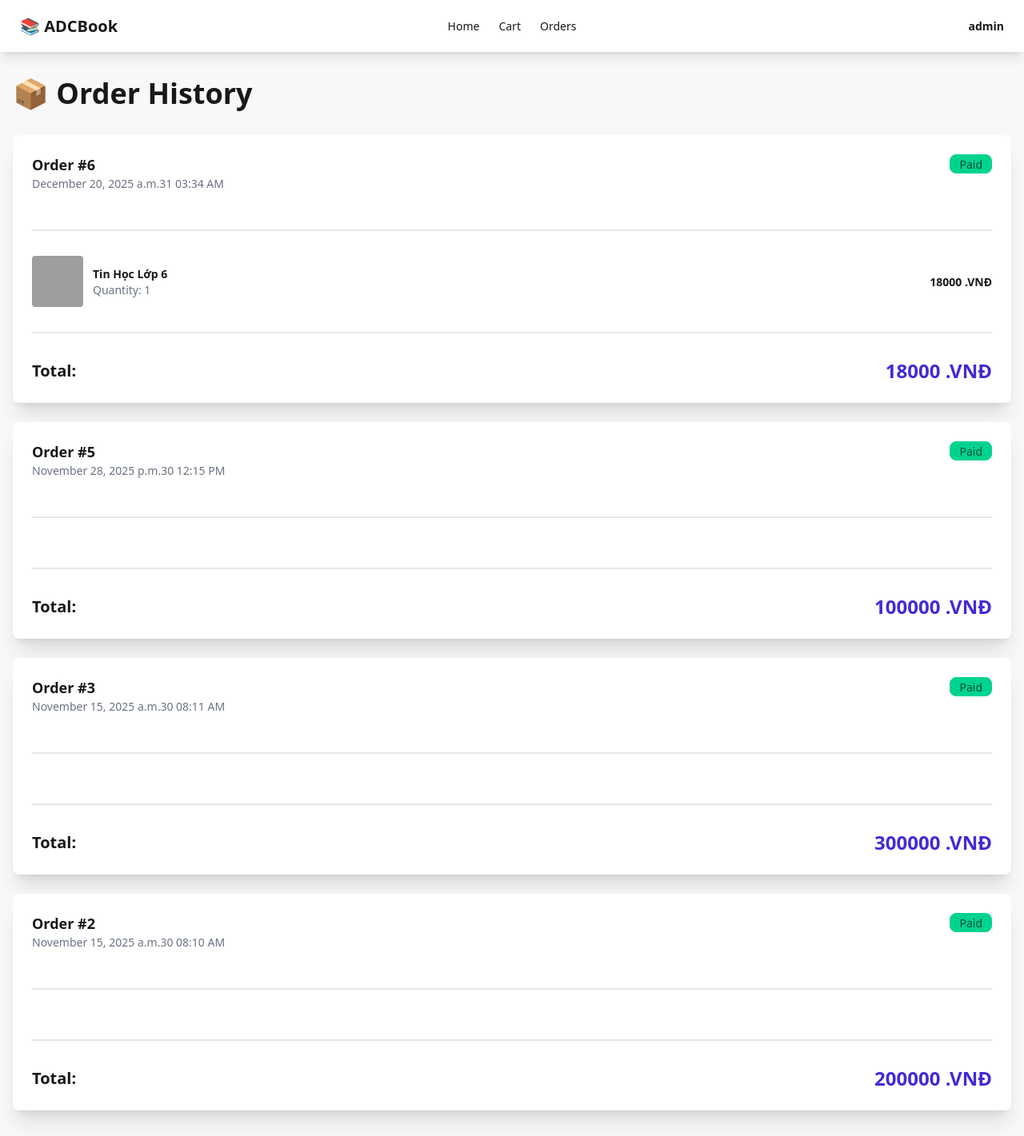
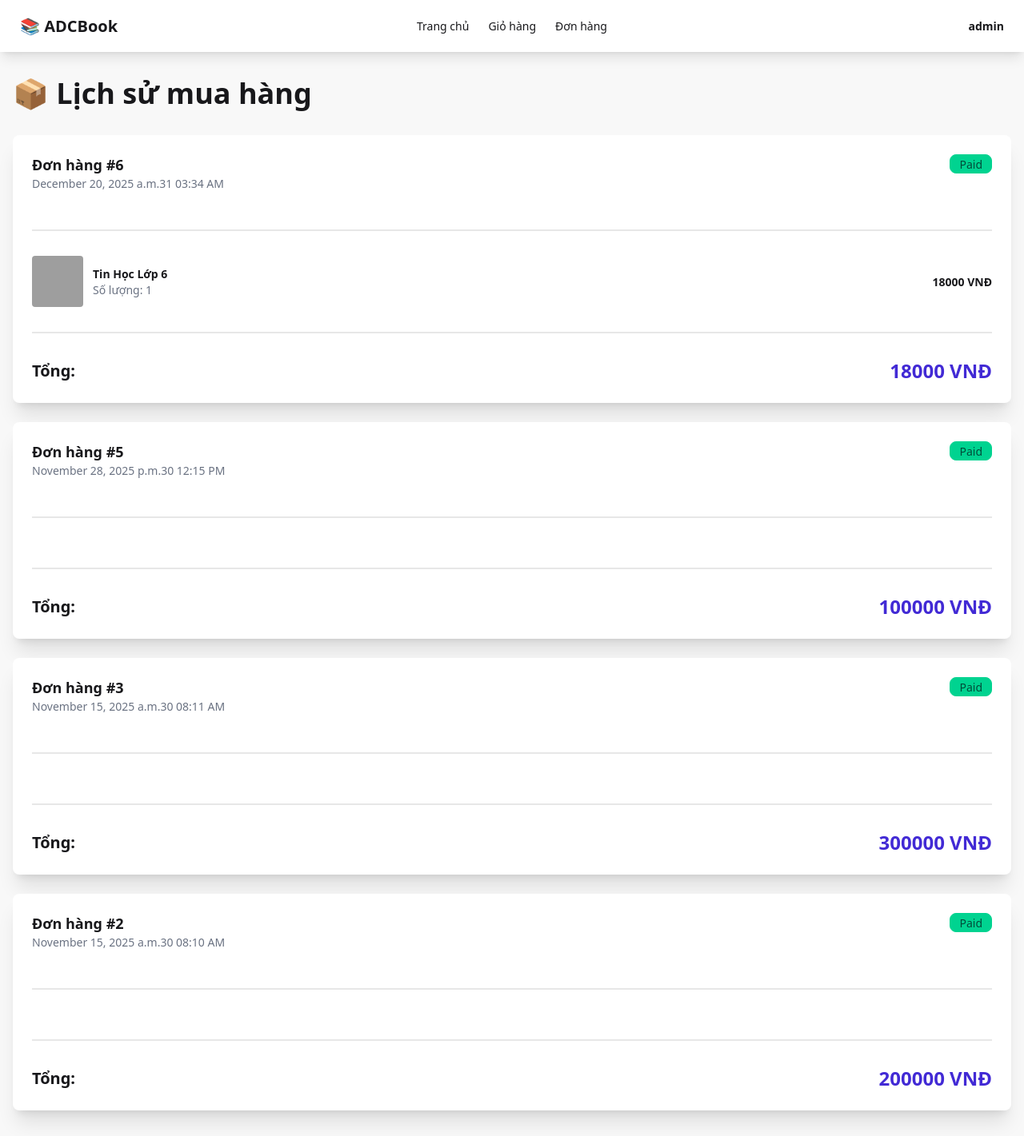
Before and after one commit to thuowg0615/DACNTT, a Django app: page /orders/ in a window 1280 px wide. Shown: the whole page at 80% size. Run offline with Django 5.2, Linux system fonts and the light colour scheme; a user stored in the database is signed in; data comes from the database, SQL or seed files in the repository; both versions use the stored data as it was after the commit; style sheets or scripts are compiled from the project's sources; parts of the project's set-up code (start-up, migrations or seed data) failed here and were passed over; some libraries are stand-ins or nearby versions; grey boxes are pictures that could not be loaded.

Commit message:
update giao diệndiện

```diff
--- a/bookstore/urls.py
+++ b/bookstore/urls.py
@@ -9,7 +9,7 @@ from orders import views as order_views
 
 admin.site.site_header = "ADC Book Admin"
 admin.site.site_title = "ADC Book Admin"
-admin.site.index_title = "Welcome to ADC Book Admin"
+admin.site.index_title = "Chào mừng đến với ADC Book Admin"
 
 urlpatterns = [
     path('admin/', admin.site.urls),
--- a/cart/templates/cart/cart.html
+++ b/cart/templates/cart/cart.html
@@ -1,7 +1,7 @@
 {% extends 'base.html' %}  <!--Kết thừa file-->
-{% block title %}Cart - ADCBook{% endblock %}  <!--Ghi đè block title trong base.html-->
+{% block title %}Giỏ hàng - ADCBook{% endblock %}  <!--Ghi đè block title trong base.html-->
 {% block content %} <!--Nội dung chính: nội dung thay đổi theo từng trang-->
-<h1 class="text-4xl font-bold mb-8">🛒 Shopping Cart</h1> <!--hiển thị tiêu đề: Tailwind CSS-->
+<h1 class="text-4xl font-bold mb-8">🛒 Giỏ hàng</h1> <!--hiển thị tiêu đề: Tailwind CSS-->
 
 {% include "cart/partials/cart_content.html" %}  <!--Nhúng toàn bộ nội dung giỏ hàng-->
 {% endblock %} <!--kết thúc-->
--- a/cart/views.py
+++ b/cart/views.py
@@ -34,7 +34,7 @@ def add_to_cart(request, pk):
             cart_item.quantity += quantity
             cart_item.save()
 
-        messages.success(request, f'{book.name} added to cart!')
+        messages.success(request, f'{book.name} được thêm vào giỏ hàng!')
 
         if request.htmx:
             return render(request, 'partials/toast.html')
@@ -51,7 +51,7 @@ def update_cart_item(request, pk):
         if quantity > 0:
             cart_item.quantity = quantity
             cart_item.save()
-            messages.success(request, 'Cart updated!')
+            messages.success(request, 'Giỏ hàng đã được cập nhật!')
 
         if request.htmx:
             context = {
@@ -72,7 +72,7 @@ def remove_from_cart(request, pk):
         # Store cart reference before deletion if needed, but we can access user.cart
         cart = request.user.cart
         cart_item.delete()
-        messages.success(request, 'Item removed from cart!')
+        messages.success(request, 'Sản phẩm đã được xóa khỏi giỏ hàng!')
 
         if request.htmx:
             context = {
--- a/orders/patterns.py
+++ b/orders/patterns.py
@@ -39,9 +39,9 @@ class OrderBuilder:
 
     def build(self):
         if not self._user:
-            raise ValueError("User must be set before building an order.")
+            raise ValueError("Người dùng phải được thiết lập trước khi tạo đơn hàng.")
         if not self._items:
-            raise ValueError("At least one item must be added before building an order.")
+            raise ValueError("Ít nhất một mặt hàng phải được thêm vào trước khi tạo đơn hàng.")
 
         total = self.calculate_total()
 
@@ -114,7 +114,7 @@ class InvoiceGenerator:
             f"Status: {order.get_status_display()}",
             "",
             "=" * 50,
-            "          Thank you for your purchase!",
+            "          Cảm ơn bạn đã mua hàng!",
             "=" * 50,
         ])
 
--- a/orders/templates/orders/checkout.html
+++ b/orders/templates/orders/checkout.html
@@ -1,6 +1,6 @@
 
 {% extends 'base.html' %} <!--kế thừa-->
-{% block title %}Checkout - Bookstore{% endblock %} <!--ghi đè-->
+{% block title %}Thanh toán - Bookstore{% endblock %} <!--ghi đè-->
 {% block content %} <!--Bắt đầu nội dung trang-->
 <h1 class="text-4xl font-bold mb-8">💳 Checkout</h1> <!--Tiêu đề-->
 
@@ -39,7 +39,7 @@
                                 <h3 class="text-lg font-bold">{{ item.book.name }}</h3>
                                 <p class="text-sm text-gray-500">{{ item.book.subject.name }} - {{ item.book.grade.name }}</p>
                                 <!-- Tính tiền -->
-                                <p class="text-sm mt-2">Quantity: {{ item.quantity }} × {{ item.book.price }} .VNĐ = <span class="font-bold">{{ item.subtotal }} .VNĐ</span></p>
+                                <p class="text-sm mt-2">Số lượng: {{ item.quantity }} × {{ item.book.price }} .VNĐ = <span class="font-bold">{{ item.subtotal }} .VNĐ</span></p>
                             </div>
                         </div>
                     </label>
@@ -81,7 +81,7 @@
                     <h2 class="card-title">Tóm tắt đơn hàng</h2>
                     <div class="divider"></div>
                     <div class="flex justify-between mb-2">
-                        <span>Items:</span>
+                        <span>Mặt hàng:</span>
                         <span>{{ items.count }}</span>
                     </div>
                     <div class="flex justify-between text-xl font-bold">
--- a/orders/templates/orders/order_history.html
+++ b/orders/templates/orders/order_history.html
@@ -1,6 +1,8 @@
 
-{% extends 'base.html' %} {% block title %}Order History - Bookstore{% endblock %} {% block content %}
-<h1 class="text-4xl font-bold mb-8">📦 Order History</h1>
+{% extends 'base.html' %} <!--Kế thừa-->
+{% block title %}Lịch sử mua hàng - Bookstore{% endblock %} <!--Tab trình duyệt-->
+{% block content %} <!--Nội dung chính-->
+<h1 class="text-4xl font-bold mb-8">📦 Lịch sử mua hàng</h1>
 
 {% if orders %}
 <div class="space-y-6">
@@ -9,7 +11,7 @@
         <div class="card-body">
             <div class="flex justify-between items-start mb-4">
                 <div>
-                    <h2 class="card-title">Order #{{ order.id }}</h2>
+                    <h2 class="card-title">Đơn hàng #{{ order.id }}</h2>
                     <p class="text-sm text-gray-500">{{ order.created_at|date:"F d, Y at h:i A" }}</p>
                 </div>
                 <div class="badge badge-success">{{ order.get_status_display }}</div>
@@ -29,10 +31,10 @@
                         {% endif %}
                         <div>
                             <p class="font-bold">{{ item.book.name }}</p>
-                            <p class="text-sm text-gray-500">Quantity: {{ item.quantity }}</p>
+                            <p class="text-sm text-gray-500">Số lượng: {{ item.quantity }}</p>
                         </div>
                     </div>
-                    <p class="font-bold grow-0">{{ item.subtotal }} .VNĐ</p>
+                    <p class="font-bold grow-0">{{ item.subtotal }} VNĐ</p>
                 </div>
                 {% endfor %}
             </div>
@@ -40,8 +42,8 @@
             <div class="divider"></div>
 
             <div class="flex justify-between items-center">
-                <span class="text-xl font-bold">Total:</span>
-                <span class="text-2xl font-bold text-primary">{{ order.total_price }} .VNĐ</span>
+                <span class="text-xl font-bold">Tổng:</span>
+                <span class="text-2xl font-bold text-primary">{{ order.total_price }} VNĐ</span>
             </div>
         </div>
     </div>
@@ -50,8 +52,8 @@
 {% else %}
 <div class="text-center py-12">
     <span class="text-9xl">📦</span>
-    <h2 class="text-2xl font-bold mt-4">No orders yet</h2>
-    <p class="text-gray-500 mt-2">Start shopping to see your order history!</p>
-    <a href="{% url 'home' %}" class="btn btn-primary mt-6">Browse Books</a>
+    <h2 class="text-2xl font-bold mt-4">Chưa có đơn hàng nào</h2>
+    <p class="text-gray-500 mt-2">Bắt đầu mua sắm để xem lịch sử đơn hàng của bạn!</p>
+    <a href="{% url 'home' %}" class="btn btn-primary mt-6">Tìm kiếm sách</a>
 </div>
 {% endif %} {% endblock %}
--- a/orders/views.py
+++ b/orders/views.py
@@ -35,12 +35,12 @@ def process_payment(request):
             items = cart.items.all()
 
             if not items:
-                messages.error(request, 'Your cart is empty!')
+                messages.error(request, 'Giỏ hàng của bạn trống!')
                 return redirect('cart')
 
             selected_items = request.POST.getlist('selected_items')
             if not selected_items:
-                messages.error(request, 'Please select at least one item to purchase!')
+                messages.error(request, 'Vui lòng chọn ít nhất một mặt hàng để mua!')
                 return redirect('checkout')
 
             # Use OrderBuilder to create the order
@@ -62,11 +62,11 @@ def process_payment(request):
                 if str(item.id) in selected_items:
                     item.delete()
 
-            messages.success(request, 'Payment successful! Your order has been placed.')
+            messages.success(request, 'Giao dịch thanh toán thành công! Đơn hàng của bạn đã được đặt.')
             return redirect('payment_success', order_id=order.id)
 
         except Cart.DoesNotExist:
-            messages.error(request, 'Your cart is empty!')
+            messages.error(request, 'Giỏ hàng của bạn trống!')
             return redirect('cart')
 
 
--- a/theme/templates/base.html
+++ b/theme/templates/base.html
@@ -1,4 +1,5 @@
-{% load static tailwind_tags %} {% load django_htmx %}
+{% load static tailwind_tags %}
+{% load django_htmx %}
 <!DOCTYPE html>
 <html lang="en">
 
@@ -16,10 +17,10 @@
         </div>
         <div class="navbar-center hidden lg:flex">
             <ul class="menu menu-horizontal px-1">
-                <li><a href="{% url 'home' %}">Home</a></li>
+                <li><a href="{% url 'home' %}">Trang chủ</a></li>
                 {% if user.is_authenticated %}
-                <li><a href="{% url 'cart' %}">Cart {% if cart_count %}<span class="badge badge-sm">{{ cart_count }}</span>{% endif %}</a></li>
-                <li><a href="{% url 'order_history' %}">Orders</a></li>
+                <li><a href="{% url 'cart' %}">Giỏ hàng {% if cart_count %}<span class="badge badge-sm">{{ cart_count }}</span>{% endif %}</a></li>
+                <li><a href="{% url 'order_history' %}">Đơn hàng</a></li>
                 {% endif %}
             </ul>
         </div>
@@ -31,14 +32,14 @@
                     <li>
                         <form method="post" action="{% url 'logout' %}">
                             {% csrf_token %}
-                            <button type="submit" class="w-full text-left">Logout</button>
+                            <button type="submit" class="w-full text-left">Đăng xuất</button>
                         </form>
                     </li>
                 </ul>
             </div>
             {% else %}
-            <a href="{% url 'login' %}" class="btn btn-ghost">Login</a>
-            <a href="{% url 'register' %}" class="btn btn-primary">Register</a> {% endif %}
+            <a href="{% url 'login' %}" class="btn btn-ghost">Đăng nhập</a>
+            <a href="{% url 'register' %}" class="btn btn-primary">Đăng kí</a> {% endif %}
         </div>
     </div>
 
```
Also changed, not shown: books/templates/books/book_detail.html (+13 -11 lines), books/templates/books/home.html (+14 -12 lines), books/templates/books/login.html (+5 -5 lines), books/templates/books/register.html (+4 -4 lines), bookstore/validators.py (+7 -7 lines), cart/templates/cart/cart_item.html (+4 -4 lines), cart/templates/cart/partials/cart_content.html (+14 -14 lines), orders/templates/orders/payment_success.html (+16 -14 lines), books/migrations/0001_initial.py, db.sqlite3.
